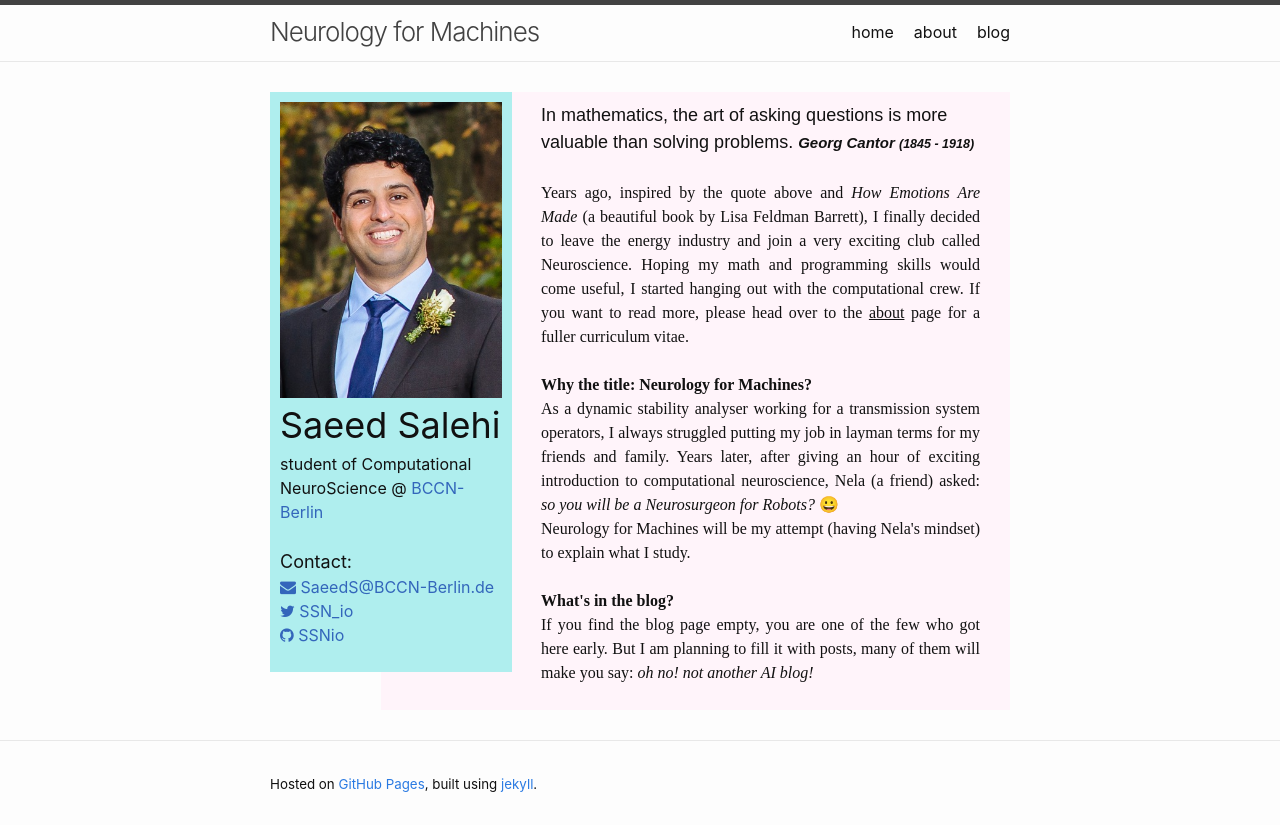
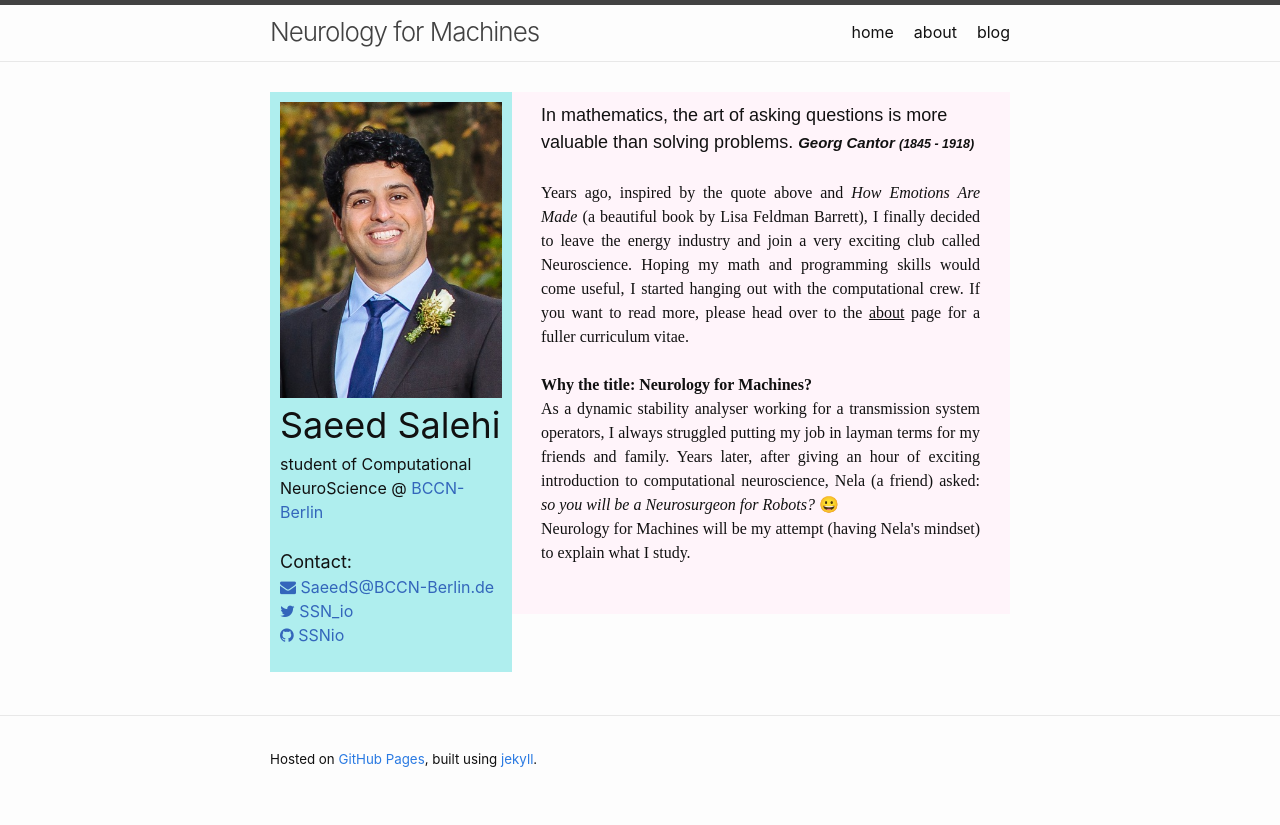
Before and after one commit to ssnio/ssnio.github.io, a plain HTML site: page index.html in a window 1280 px wide. After the commit the page ends 800 px from the top, so only its background shows below. Drawn offline with Linux system fonts and the light colour scheme.

Commit message:
Update index.html

```diff
--- a/index.html
+++ b/index.html
@@ -63,8 +63,6 @@
 	  	   <b>Why the title: Neurology for Machines?</b><br>
 	  	   As a dynamic stability analyser working for a transmission system operators, I always struggled putting my job in layman terms for my friends and family. Years later, after giving an hour of exciting introduction to computational neuroscience, Nela (a friend) asked: <i>so you will be a Neurosurgeon for Robots?</i> &#128512;<br>
 	  	   Neurology for Machines will be my attempt (having Nela's mindset) to explain what I study.<br><br>
-	  	   <b>What's in the blog?</b><br>
-	  	   If you find the blog page empty, you are one of the few who got here early. But I am planning to fill it with posts, many of them will make you say: <i>oh no! not another AI blog!</i>
 	  	</p>
 	  </div>
   </section>
```
